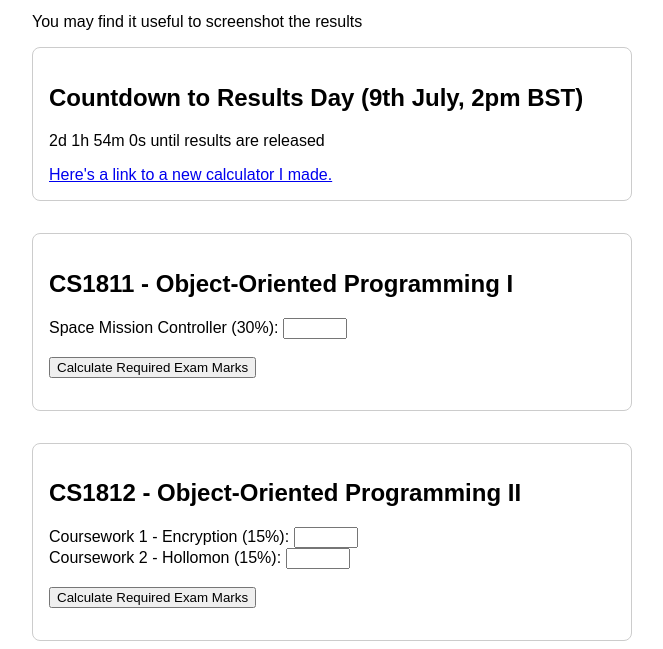
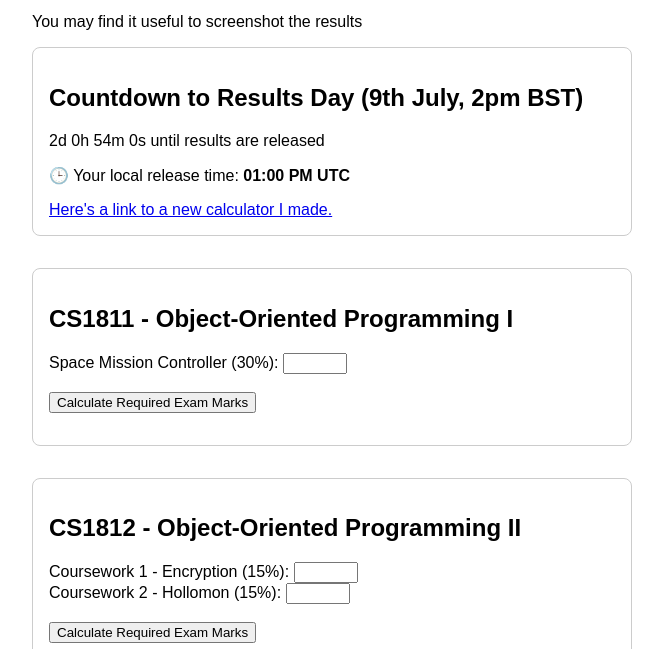
Before and after one commit to winstonung/Year-1-calculator, a plain HTML site: page index.html in a window 1280 px wide. Shown: the part 151-800 px from the top of the page, without its empty margins (308-971 px from the left). Drawn offline with Linux system fonts and the light colour scheme.

Commit message:
Update index.html

```diff
--- a/index.html
+++ b/index.html
@@ -333,9 +333,34 @@
         const countdownEl = document.getElementById("countdown-timer");
         const targetDate = new Date("2025-07-09T14:00:00"); // July 9, 2025, at 2pm
 
+        function startCountdown() {
+    const countdownEl = document.getElementById("countdown-timer");
+
+    // Target time: July 9, 2025 at 14:00 BST (UTC+1)
+    const targetUTC = new Date(Date.UTC(2025, 6, 9, 13, 0, 0)); // Month is 0-indexed
+
+    // Calculate user's local time equivalent
+    const localTime = new Date(targetUTC);
+    const localTimeStr = localTime.toLocaleTimeString(undefined, {
+        hour: '2-digit',
+        minute: '2-digit',
+        timeZoneName: 'short'
+    });
+
+    // Check if user's time zone is not BST (UTC+1) and display local time
+    const timeZoneOffset = new Date().getTimezoneOffset(); // in minutes
+    const isBST = timeZoneOffset === -60; // BST = UTC+1 = -60 min offset
+
+    if (!isBST) {
+        const p = document.createElement("p");
+        p.style.marginTop = "0.5em";
+        p.innerHTML = `🕒 Your local release time: <strong>${localTimeStr}</strong>`;
+        countdownEl.parentElement.insertBefore(p, countdownEl.nextSibling);
+    }
+
     function updateCountdown() {
         const now = new Date();
-            const diff = targetDate - now;
+        const diff = targetUTC - now;
 
         if (diff <= 0) {
             countdownEl.textContent = "Results are out!";
@@ -356,6 +381,12 @@
 
 startCountdown();
 
+        updateCountdown();
+        setInterval(updateCountdown, 1000);
+    }
+
+    startCountdown();
+
 
     </script>
 
```
Lines whose indentation alone changed are shown as unchanged.
